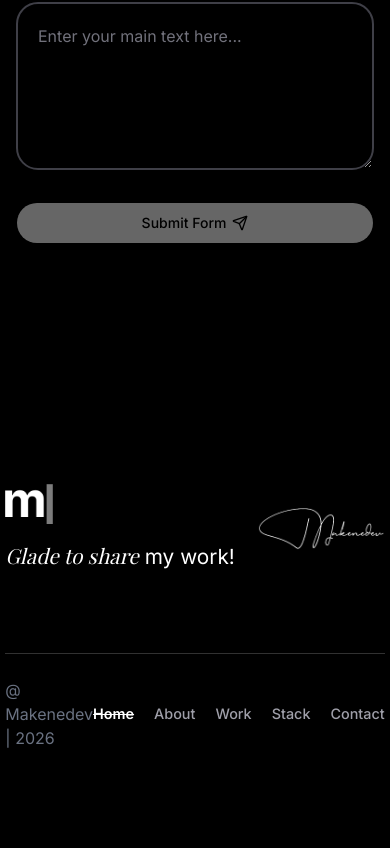
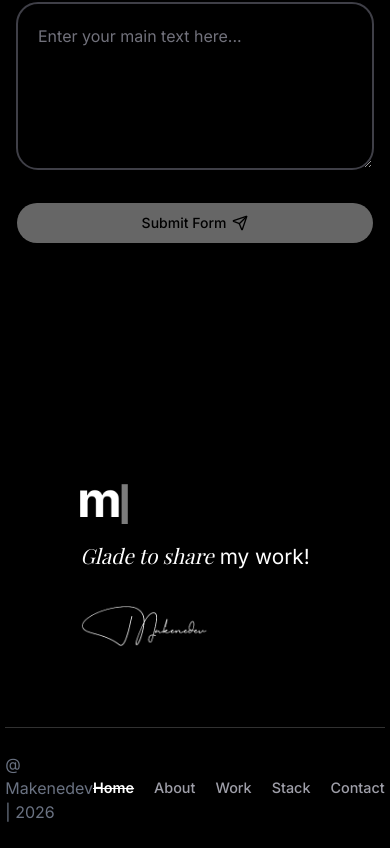
Before and after one commit to makeneto/makenedev, a React (Vite) app: page / in a window 390 px wide. Shown: the part 3539-4387 px from the top of the page. Before the commit the page ends 4313 px from the top, so only its background shows below. Built offline with nearby package versions, Linux system fonts and the light colour scheme; no server answers; a web font is replaced by a local one.

Commit message:
style: apply media query in footer

```diff
--- a/src/components/Footer.tsx
+++ b/src/components/Footer.tsx
@@ -5,7 +5,7 @@ import Signature from "./Signature"
 export default function Footer() {
   return (
     <footer className="footer">
-      <section className="mb-20 flex items-center justify-between">
+      <section className="mb-20 grid gap-8 justify-center sm:flex sm:items-center sm:justify-between">
         <Gratitude />
         <Signature />
       </section>
```
